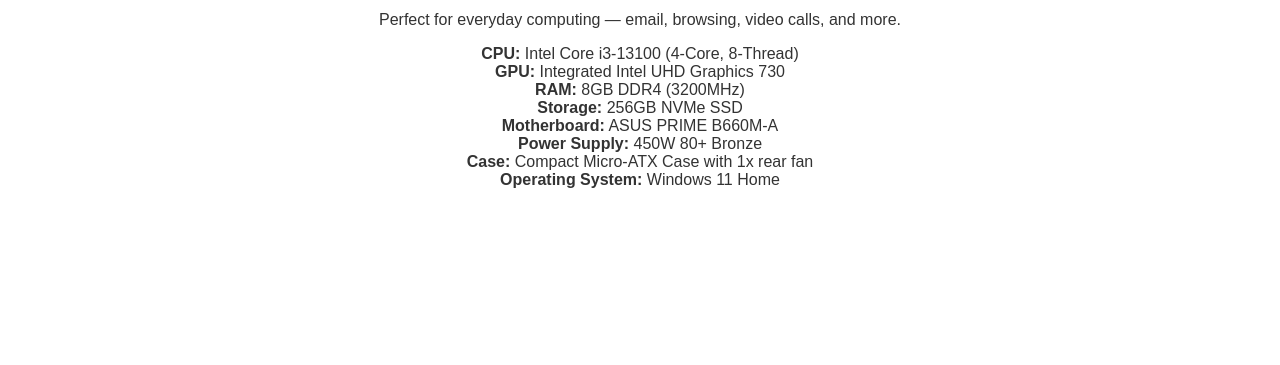
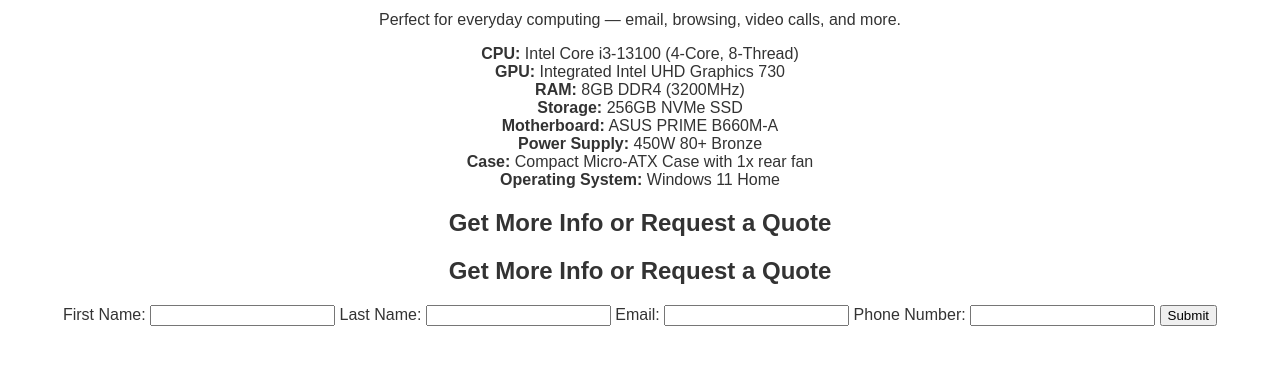
Before and after one commit to madmanmichael04/Website-Development, a plain HTML site: page basic.html in a window 1280 px wide. Shown: the part 109-474 px from the top of the page. Drawn offline with Linux system fonts and the light colour scheme.

Commit message:
Update basic.html

```diff
--- a/basic.html
+++ b/basic.html
@@ -23,6 +23,31 @@
          <li><strong>Operating System:</strong> Windows 11 Home</li>
       </ul>
    </section>
+
+   <section class = "user-form">
+         <h2>Get More Info or Request a Quote</h2>
+         <section class="user-form">
+            <h2>Get More Info or Request a Quote</h2>
+            <form id="quote-form">
+               <label for="first-name">First Name:</label>
+               <input type="text" id="first-name" name="first_name" required>
+
+               <label for="last-name">Last Name:</label>
+               <input type="text" id="last-name" name="last_name" required>
+
+               <label for="email">Email:</label>
+               <input type="email" id="email" name="email" required>
+
+               <label for="phone">Phone Number:</label>
+               <input type="tel" id="phone" name="phone" required>
+
+               <button type="submit">Submit</button>
+            </form>
+
+            <p id="form-message" class="form-message"></p>
+         </section>
+
+         <script src="form.js"></script>
 </body>
 
 </html>
```
